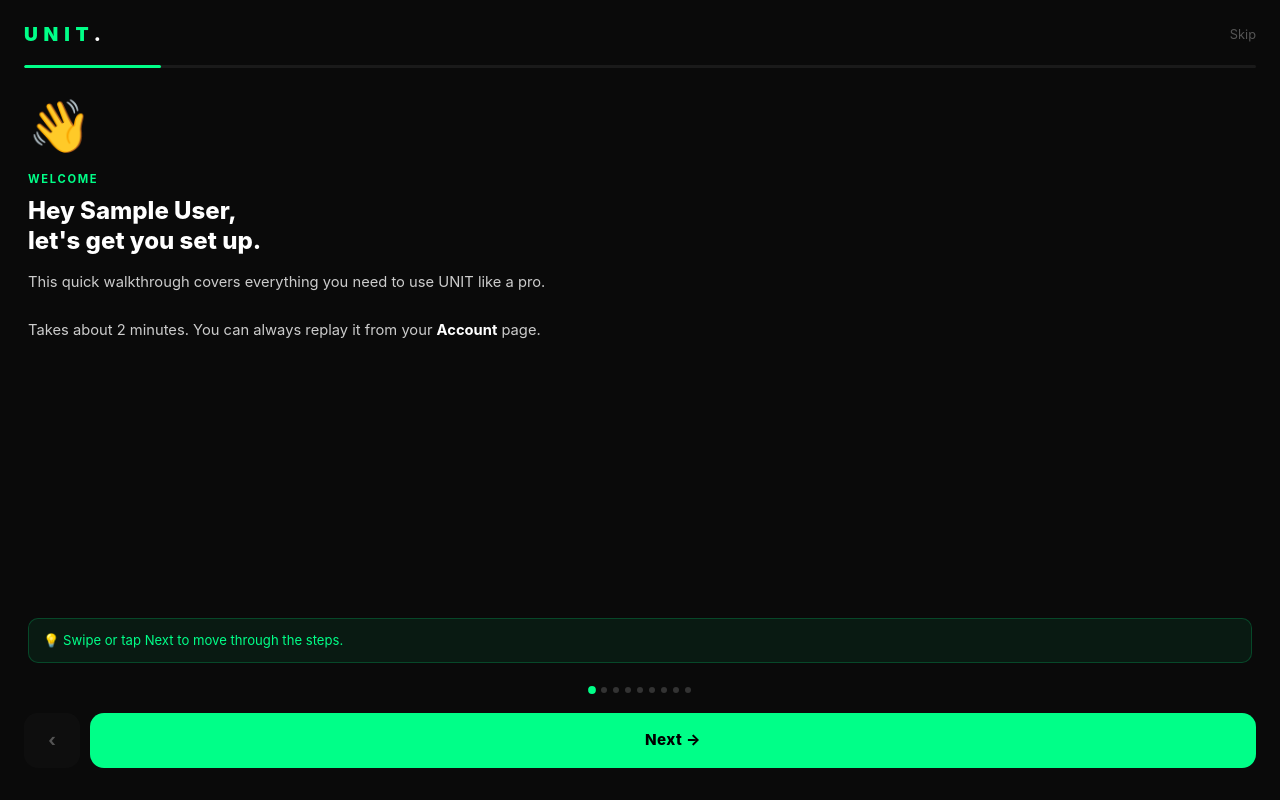
After one commit to xklusivevisions-beep/unit, a Flask app: page /driver/walkthrough in a window 1280 px wide. The commit adds this page. Run offline with Flask 3, Linux system fonts and the light colour scheme; the visitor is signed in with stand-in values (Sample User, id 1); some libraries are stand-ins or nearby versions.

Commit message:
feat: first-time driver walkthrough (9 steps) + account replay link

```diff
--- a/app.py
+++ b/app.py
@@ -279,6 +279,7 @@ def init_db():
         "ALTER TABLE stops ADD COLUMN drop_spot TEXT",
         "ALTER TABLE residents ADD COLUMN sms_consent INTEGER DEFAULT 0",
         "ALTER TABLE residents ADD COLUMN sms_consent_at TEXT",
+        "ALTER TABLE drivers ADD COLUMN onboarded INTEGER DEFAULT 0",
         "CREATE TABLE IF NOT EXISTS pin_corrections (id INTEGER PRIMARY KEY AUTOINCREMENT, address TEXT UNIQUE NOT NULL, lat REAL NOT NULL, lng REAL NOT NULL, corrected_by TEXT, corrected_at TEXT DEFAULT CURRENT_TIMESTAMP)",
     ]:
         try:
@@ -457,9 +458,28 @@ def driver_login():
         if driver:
             session['driver_id'] = driver['id']
             session['driver_name'] = driver['name']
+            # First-time driver → show walkthrough
+            if not driver['onboarded']:
+                return redirect(url_for('driver_walkthrough'))
             return redirect(url_for('driver_dashboard'))
         error = 'Invalid PIN'
     return render_template('driver_login.html', error=error)
+
+@app.route('/driver/walkthrough')
+def driver_walkthrough():
+    if 'driver_id' not in session:
+        return redirect(url_for('driver_login'))
+    return render_template('driver_walkthrough.html', driver=session['driver_name'])
+
+@app.route('/driver/walkthrough/complete', methods=['POST'])
+def driver_walkthrough_complete():
+    if 'driver_id' not in session:
+        return redirect(url_for('driver_login'))
+    db = get_db()
+    db.execute("UPDATE drivers SET onboarded=1 WHERE id=?", (session['driver_id'],))
+    db.commit()
+    db.close()
+    return redirect(url_for('driver_dashboard'))
 
 @app.route('/driver/logout')
 def driver_logout():
--- a/templates/account.html
+++ b/templates/account.html
@@ -35,6 +35,11 @@
     <small class="text-muted d-block text-center mt-2">Opens Stripe secure billing portal</small>
   </div>
 
+  <!-- Walkthrough -->
+  <a href="/driver/walkthrough" class="btn w-100 py-3 mb-3" style="background:#1a1a1a;border:1px solid #333;color:#aaa;border-radius:12px;">
+    <i class="fas fa-book-open me-2"></i>Replay Getting Started Guide
+  </a>
+
   <!-- Logout -->
   <a href="/driver/logout" class="btn w-100 py-3 mb-3" style="background:#ff333322;color:#ff4444;border:1px solid #ff333344;border-radius:12px;">
     <i class="fas fa-sign-out-alt me-2"></i>Log Out
--- /dev/null
+++ b/templates/driver_walkthrough.html
@@ -0,0 +1,328 @@
+{% extends 'base.html' %}
+{% block title %}UNIT — Getting Started{% endblock %}
+{% block content %}
+<style>
+  .wt-wrap {
+    position: fixed; inset: 0; background: #0a0a0a;
+    display: flex; flex-direction: column; overflow: hidden;
+  }
+  .wt-header {
+    padding: 20px 24px 0;
+    display: flex; justify-content: space-between; align-items: center;
+    flex-shrink: 0;
+  }
+  .wt-progress-bar {
+    margin: 16px 24px 0;
+    height: 3px; background: #1a1a1a; border-radius: 99px; overflow: hidden;
+    flex-shrink: 0;
+  }
+  .wt-progress-fill {
+    height: 100%; background: #00ff88; border-radius: 99px;
+    transition: width 0.35s ease;
+  }
+  .wt-slides {
+    flex: 1; display: flex; overflow: hidden; position: relative;
+  }
+  .wt-slide {
+    min-width: 100%; padding: 32px 28px 24px;
+    display: flex; flex-direction: column;
+    transition: transform 0.35s cubic-bezier(.4,0,.2,1);
+    overflow-y: auto;
+  }
+  .wt-icon {
+    font-size: 3.2rem; margin-bottom: 20px; line-height: 1;
+  }
+  .wt-step-label {
+    font-size: 0.7rem; font-weight: 700; letter-spacing: 0.15em;
+    color: #00ff88; margin-bottom: 8px; text-transform: uppercase;
+  }
+  .wt-title {
+    font-size: 1.5rem; font-weight: 800; line-height: 1.25;
+    margin-bottom: 14px; color: #fff;
+  }
+  .wt-body {
+    color: #ccc; font-size: 0.92rem; line-height: 1.65; flex: 1;
+  }
+  .wt-body ol, .wt-body ul {
+    padding-left: 20px; margin: 10px 0 0;
+  }
+  .wt-body li { margin-bottom: 8px; }
+  .wt-body strong { color: #fff; }
+  .wt-tip {
+    margin-top: 16px; padding: 12px 14px;
+    background: #00ff8811; border: 1px solid #00ff8833;
+    border-radius: 10px; font-size: 0.82rem; color: #00ff88;
+  }
+  .wt-footer {
+    padding: 16px 24px 32px;
+    display: flex; gap: 10px; flex-shrink: 0;
+  }
+  .btn-wt-back {
+    flex: 0 0 56px; background: #1a1a1a; color: #fff;
+    border: none; border-radius: 14px; font-size: 1.1rem;
+    font-weight: 700; cursor: pointer;
+  }
+  .btn-wt-next {
+    flex: 1; background: #00ff88; color: #000;
+    border: none; border-radius: 14px; font-size: 0.95rem;
+    font-weight: 800; padding: 16px; cursor: pointer;
+    letter-spacing: 0.03em;
+  }
+  .btn-wt-next:active { opacity: 0.85; }
+  .dot-row {
+    display: flex; justify-content: center; gap: 6px;
+    margin: 0 24px 4px;
+  }
+  .dot {
+    width: 6px; height: 6px; border-radius: 50%;
+    background: #333; transition: background 0.25s, transform 0.25s;
+  }
+  .dot.active { background: #00ff88; transform: scale(1.3); }
+</style>
+
+<div class="wt-wrap">
+  <div class="wt-header">
+    <div class="unit-logo" style="font-size:1.2rem;">UNIT<span>.</span></div>
+    <a href="/driver/walkthrough/complete" style="color:#555;font-size:0.8rem;text-decoration:none;">Skip</a>
+  </div>
+  <div class="wt-progress-bar">
+    <div class="wt-progress-fill" id="wt-prog" style="width:11.1%;"></div>
+  </div>
+
+  <div class="wt-slides" id="wt-slides">
+
+    <!-- SLIDE 0: Welcome -->
+    <div class="wt-slide">
+      <div class="wt-icon">👋</div>
+      <div class="wt-step-label">Welcome</div>
+      <div class="wt-title">Hey {{ driver }},<br>let's get you set up.</div>
+      <div class="wt-body">
+        This quick walkthrough covers everything you need to use UNIT like a pro.
+        <br><br>
+        Takes about 2 minutes. You can always replay it from your <strong>Account</strong> page.
+      </div>
+      <div class="wt-tip">💡 Swipe or tap Next to move through the steps.</div>
+    </div>
+
+    <!-- SLIDE 1: Import Routes -->
+    <div class="wt-slide">
+      <div class="wt-icon">📦</div>
+      <div class="wt-step-label">Step 1 of 8</div>
+      <div class="wt-title">How to Import Your Route</div>
+      <div class="wt-body">
+        <ol>
+          <li>Open the <strong>Speed X app</strong> and go to your route for today.</li>
+          <li>Screenshot or copy your stop list.</li>
+          <li>In UNIT, tap <strong>"New Route"</strong> at the bottom.</li>
+          <li>Paste or upload your route — UNIT reads the addresses automatically.</li>
+          <li>Tap <strong>Import</strong> and your stops will load in order.</li>
+        </ol>
+        <div class="wt-tip">💡 UNIT auto-fills phone numbers and drop spots for addresses already in the system.</div>
+      </div>
+    </div>
+
+    <!-- SLIDE 2: Delete Routes -->
+    <div class="wt-slide">
+      <div class="wt-icon">🗑️</div>
+      <div class="wt-step-label">Step 2 of 8</div>
+      <div class="wt-title">How to Delete a Route</div>
+      <div class="wt-body">
+        <ol>
+          <li>Go to your <strong>Home</strong> screen (the dashboard).</li>
+          <li>Find your active route at the top.</li>
+          <li>Tap the red <strong>Clear</strong> button in the top-right corner of the route.</li>
+          <li>Confirm the prompt — all stops will be removed.</li>
+        </ol>
+        <div class="wt-tip">⚠️ This deletes all stops for that route. Only do this when you're starting a new day or imported the wrong file.</div>
+      </div>
+    </div>
+
+    <!-- SLIDE 3: Cancel Subscription -->
+    <div class="wt-slide">
+      <div class="wt-icon">💳</div>
+      <div class="wt-step-label">Step 3 of 8</div>
+      <div class="wt-title">How to Cancel Your Subscription</div>
+      <div class="wt-body">
+        <ol>
+          <li>Tap <strong>Account</strong> in the bottom nav.</li>
+          <li>Scroll down to <strong>Billing</strong>.</li>
+          <li>Tap <strong>Manage Subscription</strong> — this opens your Stripe billing portal.</li>
+          <li>Tap <strong>Cancel Plan</strong> and confirm.</li>
+        </ol>
+        <div class="wt-tip">💡 Your account stays active until the end of your billing period after cancelling.</div>
+      </div>
+    </div>
+
+    <!-- SLIDE 4: Manual Tracking Link -->
+    <div class="wt-slide">
+      <div class="wt-icon">🔗</div>
+      <div class="wt-step-label">Step 4 of 8</div>
+      <div class="wt-title">How to Send the Tracking Link Manually</div>
+      <div class="wt-body">
+        If a customer didn't get an SMS or wants to track you manually:
+        <ol>
+          <li>Open a stop by tapping <strong>Active</strong> or the stop address.</li>
+          <li>Tap <strong>"Send Link"</strong> — this opens your phone's default texting app with the link pre-filled.</li>
+          <li>Hit send. The customer gets a live map showing your location.</li>
+        </ol>
+        <div class="wt-tip">💡 This uses your personal number — great backup when automated SMS isn't working.</div>
+      </div>
+    </div>
+
+    <!-- SLIDE 5: Location for Safari -->
+    <div class="wt-slide">
+      <div class="wt-icon">📍</div>
+      <div class="wt-step-label">Step 5 of 8</div>
+      <div class="wt-title">How to Turn On Location in Safari</div>
+      <div class="wt-body">
+        UNIT needs your location to track your route and trigger proximity alerts.
+        <br><br><strong>On iPhone:</strong>
+        <ol>
+          <li>Go to <strong>Settings → Privacy & Security → Location Services</strong>.</li>
+          <li>Scroll down and tap <strong>Safari Websites</strong>.</li>
+          <li>Set to <strong>"While Using the App"</strong>.</li>
+          <li>Come back to UNIT and refresh the page.</li>
+        </ol>
+        <div class="wt-tip">💡 If UNIT is added to your home screen, location permissions may be separate — allow when prompted on launch.</div>
+      </div>
+    </div>
+
+    <!-- SLIDE 6: Add to Home Screen -->
+    <div class="wt-slide">
+      <div class="wt-icon">📱</div>
+      <div class="wt-step-label">Step 6 of 8</div>
+      <div class="wt-title">How to Add UNIT to Your Home Screen</div>
+      <div class="wt-body">
+        Run UNIT like a native app — no App Store needed.
+        <br><br><strong>On iPhone (Safari):</strong>
+        <ol>
+          <li>Open UNIT in <strong>Safari</strong> (not Chrome).</li>
+          <li>Tap the <strong>Share</strong> icon (box with arrow) at the bottom.</li>
+          <li>Scroll down and tap <strong>"Add to Home Screen"</strong>.</li>
+          <li>Tap <strong>Add</strong> — UNIT appears on your home screen like an app.</li>
+        </ol>
+        <div class="wt-tip">💡 Opening from your home screen gives you full-screen mode and faster load times.</div>
+      </div>
+    </div>
+
+    <!-- SLIDE 7: Pin Correction -->
+    <div class="wt-slide">
+      <div class="wt-icon">📌</div>
+      <div class="wt-step-label">Step 7 of 8</div>
+      <div class="wt-title">How to Move a Pin (Fix Wrong Location)</div>
+      <div class="wt-body">
+        If the geofence isn't triggering or the map pin is in the wrong spot:
+        <ol>
+          <li>Tap the stop to open it (Active view).</li>
+          <li>Tap <strong>"Fix Pin"</strong> on the map.</li>
+          <li>Drag the pin to the correct delivery location.</li>
+          <li>Tap <strong>Save Location</strong>.</li>
+        </ol>
+        The corrected pin is <strong>saved permanently</strong> — every driver going to that address will use your correction automatically.
+        <div class="wt-tip">💡 The geofence radius is ~150 ft. If the pin is off, the proximity alert may fire too early or not at all.</div>
+      </div>
+    </div>
+
+    <!-- SLIDE 8: Change Phone Number -->
+    <div class="wt-slide">
+      <div class="wt-icon">📞</div>
+      <div class="wt-step-label">Step 8 of 8</div>
+      <div class="wt-title">How to Change Your Phone Number</div>
+      <div class="wt-body">
+        <ol>
+          <li>Tap <strong>Account</strong> in the bottom nav.</li>
+          <li>Tap <strong>Edit Profile</strong>.</li>
+          <li>Update your phone number and tap <strong>Save</strong>.</li>
+        </ol>
+        Your new number will be used for all future SMS delivery alerts and your manual tracking link.
+        <div class="wt-tip">💡 Make sure your number is correct — customers receive texts from this number when you use the manual send option.</div>
+      </div>
+    </div>
+
+    <!-- SLIDE 9: Done -->
+    <div class="wt-slide" style="justify-content:center; text-align:center;">
+      <div class="wt-icon" style="text-align:center;">✅</div>
+      <div class="wt-title" style="text-align:center;">You're all set.</div>
+      <div class="wt-body" style="text-align:center;">
+        You now know everything you need to run your route with UNIT.
+        <br><br>
+        Tap <strong>Start Delivering</strong> to go to your dashboard.
+        <br><br>
+        You can replay this walkthrough anytime from your <strong>Account</strong> page.
+      </div>
+    </div>
+
+  </div><!-- /wt-slides -->
+
+  <div class="dot-row" id="wt-dots"></div>
+
+  <div class="wt-footer">
+    <button class="btn-wt-back" id="wt-back">‹</button>
+    <button class="btn-wt-next" id="wt-next">Next →</button>
+  </div>
+</div>
+
+<script>
+const TOTAL = 9; // 0 = welcome, 1-8 = steps, last = done
+let cur = 0;
+
+const slidesEl = document.getElementById('wt-slides');
+const allSlides = slidesEl.querySelectorAll('.wt-slide');
+const nextBtn   = document.getElementById('wt-next');
+const backBtn   = document.getElementById('wt-back');
+const prog      = document.getElementById('wt-prog');
+const dotsEl    = document.getElementById('wt-dots');
+
+// Build dots
+for (let i = 0; i < TOTAL; i++) {
+  const d = document.createElement('div');
+  d.className = 'dot' + (i === 0 ? ' active' : '');
+  dotsEl.appendChild(d);
+}
+
+function render() {
+  allSlides.forEach((s, i) => {
+    s.style.transform = `translateX(${(i - cur) * 100}%)`;
+  });
+  prog.style.width = ((cur + 1) / TOTAL * 100) + '%';
+  dotsEl.querySelectorAll('.dot').forEach((d, i) => {
+    d.classList.toggle('active', i === cur);
+  });
+  backBtn.style.opacity = cur === 0 ? '0.3' : '1';
+  if (cur === TOTAL - 1) {
+    nextBtn.textContent = 'Start Delivering 🚀';
+    nextBtn.style.background = '#00ff88';
+  } else {
+    nextBtn.textContent = 'Next →';
+  }
+}
+
+nextBtn.addEventListener('click', () => {
+  if (cur < TOTAL - 1) {
+    cur++;
+    render();
+  } else {
+    // Mark complete and go to dashboard
+    fetch('/driver/walkthrough/complete', { method: 'POST' })
+      .then(() => window.location.href = '/driver');
+  }
+});
+
+backBtn.addEventListener('click', () => {
+  if (cur > 0) { cur--; render(); }
+});
+
+// Swipe support
+let startX = 0;
+slidesEl.addEventListener('touchstart', e => { startX = e.touches[0].clientX; }, { passive: true });
+slidesEl.addEventListener('touchend', e => {
+  const dx = e.changedTouches[0].clientX - startX;
+  if (Math.abs(dx) > 50) {
+    if (dx < 0 && cur < TOTAL - 1) { cur++; render(); }
+    else if (dx > 0 && cur > 0)   { cur--; render(); }
+  }
+});
+
+render();
+</script>
+{% endblock %}
```
